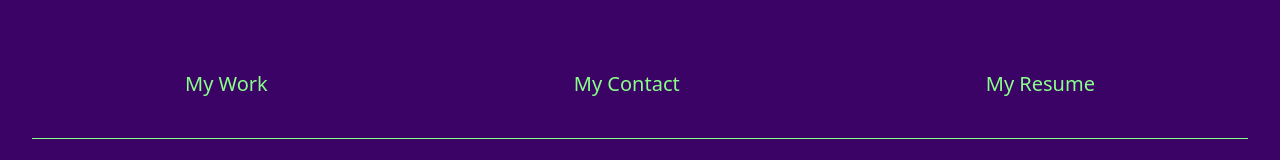
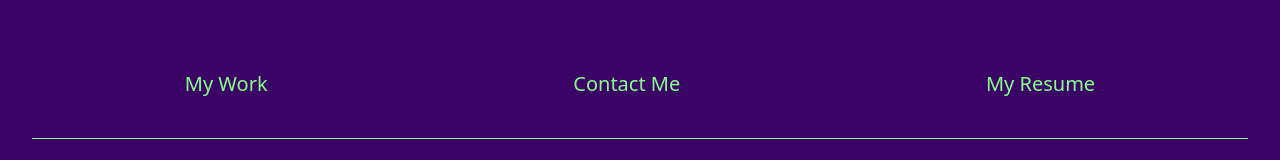
Before and after one commit to Xlence1624/MikeBen, a React (Vite) app: page / in a window 1280 px wide. Shown: the part 3246-3406 px from the top of the page. Built offline with nearby package versions, Linux system fonts and the light colour scheme; a web font is replaced by a local one.

Commit message:
Update footer contact text to 'Contact Me'

```diff
--- a/src/components/Footer.jsx
+++ b/src/components/Footer.jsx
@@ -15,7 +15,7 @@ const Footer = () => {
         My Work
       </NavLink>
     </p>
-    <p>My Contact</p>
+    <p>Contact Me</p>
     <p>My Resume</p>
 
 
```
